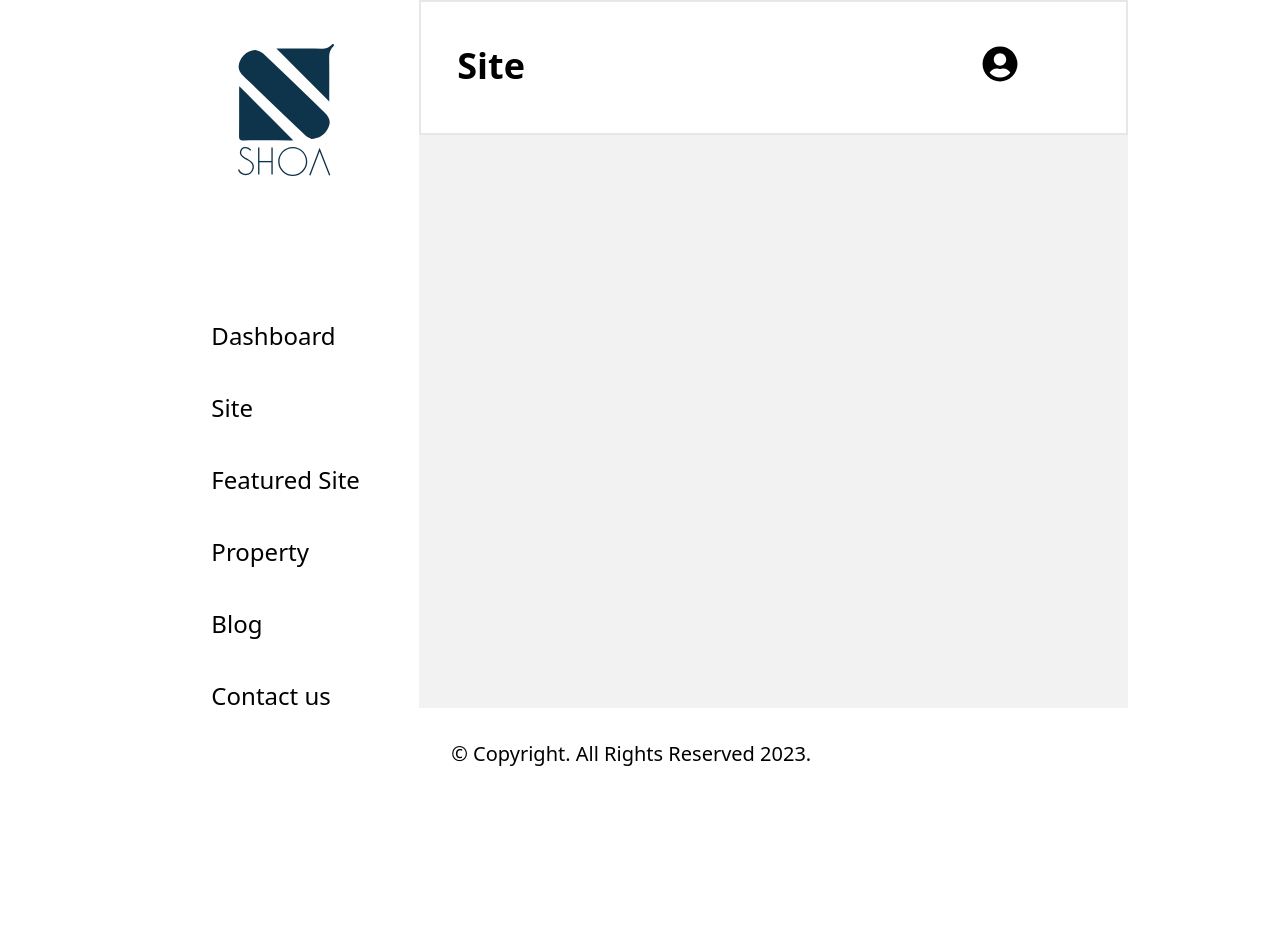
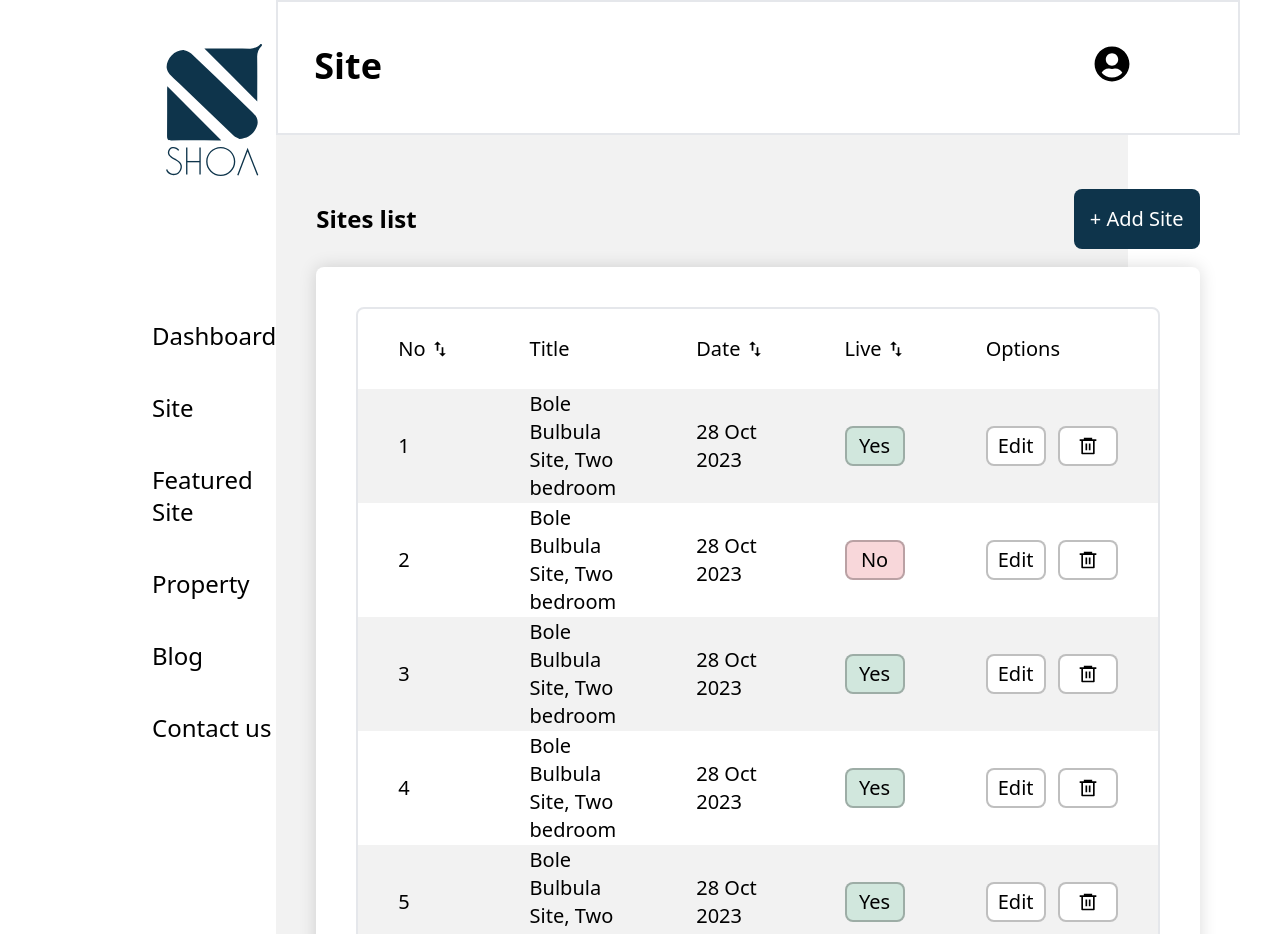
Before and after one commit to LeulBerhanu/shoa, a React (Vite) app: page /admin/site in a window 1280 px wide. Shown: the top 934 px of the page. Before the commit the page ends 800 px from the top, so only its background shows below. Built offline with nearby package versions, Linux system fonts and the light colour scheme; some icons are missing.

Commit message:
created admin site page

```diff
--- a/src/Admin/Components/Layout/AdminLayout.jsx
+++ b/src/Admin/Components/Layout/AdminLayout.jsx
@@ -1,15 +1,14 @@
 import React from "react";
-import Dashboard from "../../Pages/Dashboard";
 import { Outlet } from "react-router-dom";
 import Sidebar from "./Sidebar";
 import Footer from "./Footer";
 
 function AdminLayout() {
   return (
-    <div className="flex container mx-auto bg-black/5 h-screen">
+    <div className="flex container mx-auto min-h-screen bg-black/5 ">
       <Sidebar />
       <div className="flex flex-col w-full">
-        <div className="flex-1 ">
+        <div className="flex-1">
           <Outlet />
         </div>
         <Footer />
--- a/src/Admin/Components/Layout/Footer.jsx
+++ b/src/Admin/Components/Layout/Footer.jsx
@@ -2,7 +2,7 @@ import React from "react";
 
 function Footer() {
   return (
-    <div className="bg-white p-8 text-xl">
+    <div className="bg-white p-8 text-xl mt-20 border-2">
       <p>&copy; Copyright. All Rights Reserved 2023.</p>
     </div>
   );
--- a/src/Admin/Pages/Site.jsx
+++ b/src/Admin/Pages/Site.jsx
@@ -1,10 +1,167 @@
 import React from "react";
-import Header from "../Components/Header";
+import { RiDeleteBin6Line } from "react-icons/ri";
+import { MdSwapVert } from "react-icons/md";
+
+const tableBtn =
+  "w-[60px] h-[40px]  flex items-center justify-center  px-4 py-3 font-medium border-2 border-black/25 rounded-lg";
 
 function Site() {
   return (
     <div>
-      <Header currentPage="Site" />
+      <section className="px-10">
+        <div className="flex justify-between items-center mt-9">
+          <h2 className="text-2xl font-bold">Sites list</h2>
+          <button className="primaryBtn">+ Add Site</button>
+        </div>
+
+        <div className="p-10 bg-white rounded-lg shadow-boxShadow">
+          <table className="mx-auto text-xl border-separate border-spacing-0 border-2 rounded-lg ">
+            <thead className="h-20 text-left">
+              <tr className="[&>*]:px-10 [&>*]:font-normal">
+                <th>
+                  <div className="flex items-center gap-x-1">
+                    <p>No</p> <MdSwapVert />
+                  </div>
+                </th>
+                <th>Title</th>
+                <th>
+                  <div className="flex items-center gap-x-1">
+                    <p>Date</p> <MdSwapVert />
+                  </div>
+                </th>
+                <th>
+                  <div className="flex items-center gap-x-1">
+                    <p>Live</p> <MdSwapVert />
+                  </div>
+                </th>
+                <th>Options</th>
+              </tr>
+            </thead>
+            <tbody className="[&>:nth-child(odd)]:bg-black/5 [&>*]:h-20">
+              <tr className="[&>*]:px-10">
+                <td>1</td>
+                <td>Bole Bulbula Site, Two bedroom</td>
+                <td>28 Oct 2023</td>
+                <td>
+                  <button
+                    className={`${tableBtn} border-2 border-[#A3CFBB] bg-[#D1E7DD]`}
+                  >
+                    Yes
+                  </button>
+                </td>
+                <td>
+                  <div className="flex gap-x-3">
+                    <button className={`${tableBtn} bg-white`}>Edit</button>
+                    <button className={`${tableBtn} bg-white`}>
+                      <RiDeleteBin6Line />
+                    </button>
+                  </div>
+                </td>
+              </tr>
+              <tr className="[&>*]:px-10">
+                <td>2</td>
+                <td>Bole Bulbula Site, Two bedroom</td>
+                <td>28 Oct 2023</td>
+                <td>
+                  <button
+                    className={`${tableBtn} border-2 border-[#F1AEB5] bg-[#F8D7DA]`}
+                  >
+                    No
+                  </button>
+                </td>
+                <td>
+                  <div className="flex gap-x-3">
+                    <button className={`${tableBtn} bg-white`}>Edit</button>
+                    <button className={`${tableBtn} bg-white`}>
+                      <RiDeleteBin6Line />
+                    </button>
+                  </div>
+                </td>
+              </tr>
+              <tr className="[&>*]:px-10">
+                <td>3</td>
+                <td>Bole Bulbula Site, Two bedroom</td>
+                <td>28 Oct 2023</td>
+                <td>
+                  <button
+                    className={`${tableBtn} border-2 border-[#A3CFBB] bg-[#D1E7DD]`}
+                  >
+                    Yes
+                  </button>
+                </td>
+                <td>
+                  <div className="flex gap-x-3">
+                    <button className={`${tableBtn} bg-white`}>Edit</button>
+                    <button className={`${tableBtn} bg-white`}>
+                      <RiDeleteBin6Line />
+                    </button>
+                  </div>
+                </td>
+              </tr>
+              <tr className="[&>*]:px-10">
+                <td>4</td>
+                <td>Bole Bulbula Site, Two bedroom</td>
+                <td>28 Oct 2023</td>
+                <td>
+                  <button
+                    className={`${tableBtn} border-2 border-[#A3CFBB] bg-[#D1E7DD]`}
+                  >
+                    Yes
+                  </button>
+                </td>
+                <td>
+                  <div className="flex gap-x-3">
+                    <button className={`${tableBtn} bg-white`}>Edit</button>
+                    <button className={`${tableBtn} bg-white`}>
+                      <RiDeleteBin6Line />
+                    </button>
+                  </div>
+                </td>
+              </tr>
+              <tr className="[&>*]:px-10">
+                <td>5</td>
+                <td>Bole Bulbula Site, Two bedroom</td>
+                <td>28 Oct 2023</td>
+                <td>
+                  <button
+                    className={`${tableBtn} border-2 border-[#A3CFBB] bg-[#D1E7DD]`}
+                  >
+                    Yes
+                  </button>
+                </td>
+                <td>
+                  <div className="flex gap-x-3">
+                    <button className={`${tableBtn} bg-white`}>Edit</button>
+                    <button className={`${tableBtn} bg-white`}>
+                      <RiDeleteBin6Line />
+                    </button>
+                  </div>
+                </td>
+              </tr>
+              <tr className="[&>*]:px-10">
+                <td>6</td>
+                <td>Bole Bulbula Site, Two bedroom</td>
+                <td>28 Oct 2023</td>
+                <td>
+                  <button
+                    className={`${tableBtn} border-2 border-[#F1AEB5] bg-[#F8D7DA]`}
+                  >
+                    No
+                  </button>
+                </td>
+                <td>
+                  <div className="flex gap-x-3">
+                    <button className={`${tableBtn} bg-white`}>Edit</button>
+                    <button className={`${tableBtn} bg-white`}>
+                      <RiDeleteBin6Line />
+                    </button>
+                  </div>
+                </td>
+              </tr>
+            </tbody>
+          </table>
+        </div>
+      </section>
     </div>
   );
 }
--- /dev/null
+++ b/src/Admin/Pages/Site/AddSite.jsx
@@ -0,0 +1,13 @@
+import React from "react";
+import Header from "../../Components/Header";
+
+function AddSite() {
+  return (
+    <div>
+      site
+      <div>fa</div>
+    </div>
+  );
+}
+
+export default AddSite;
--- /dev/null
+++ b/src/Admin/Pages/Site/SiteLayout.jsx
@@ -0,0 +1,14 @@
+import React from "react";
+import Header from "../../Components/Header";
+import { Outlet } from "react-router-dom";
+
+function SiteLayout() {
+  return (
+    <div>
+      <Header currentPage="Site" />
+      <Outlet />
+    </div>
+  );
+}
+
+export default SiteLayout;
--- a/src/App.jsx
+++ b/src/App.jsx
@@ -14,6 +14,8 @@ import BlogPageNews from "./pages/BlogPageNews";
 import Dashboard from "./Admin/Pages/Dashboard";
 import AdminLayout from "./Admin/Components/Layout/AdminLayout";
 import Site from "./Admin/Pages/Site";
+import AddSite from "./Admin/Pages/Site/AddSite";
+import SiteLayout from "./Admin/Pages/Site/SiteLayout";
 
 function App() {
   return (
@@ -34,7 +36,10 @@ function App() {
 
       <Route path="/admin" element={<AdminLayout />}>
         <Route index element={<Dashboard />} />
-        <Route path="site" element={<Site />} />
+        <Route path="site" element={<SiteLayout />}>
+          <Route index element={<Site />} />
+          <Route path="add-site" element={<AddSite />} />
+        </Route>
       </Route>
     </Routes>
   );
--- a/src/index.css
+++ b/src/index.css
@@ -14,3 +14,7 @@
     margin: 32px 0;
   }
 }
+
+.primaryBtn {
+  @apply text-xl text-white p-4 rounded-lg bg-[#0E344B];
+}
```
